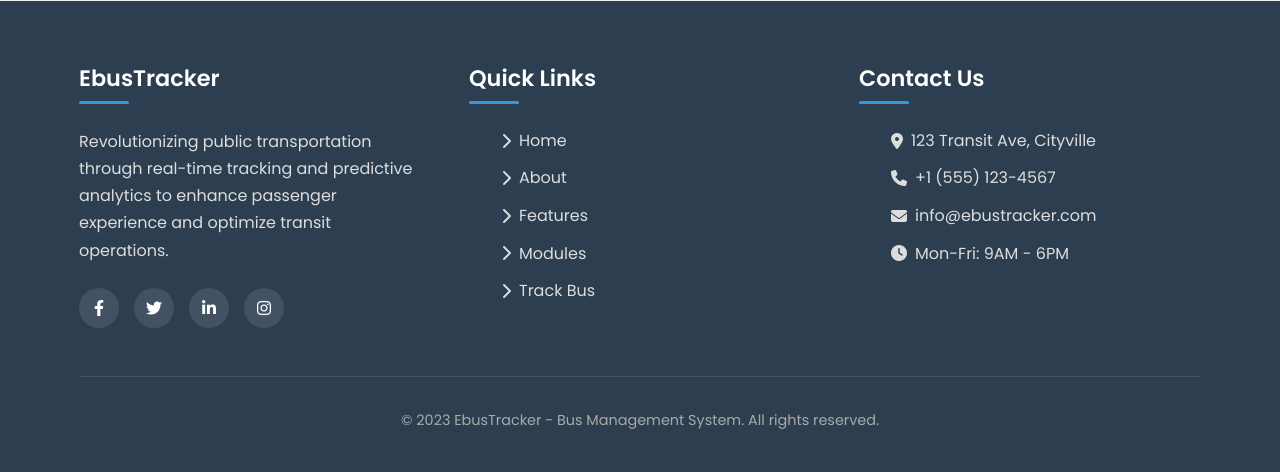
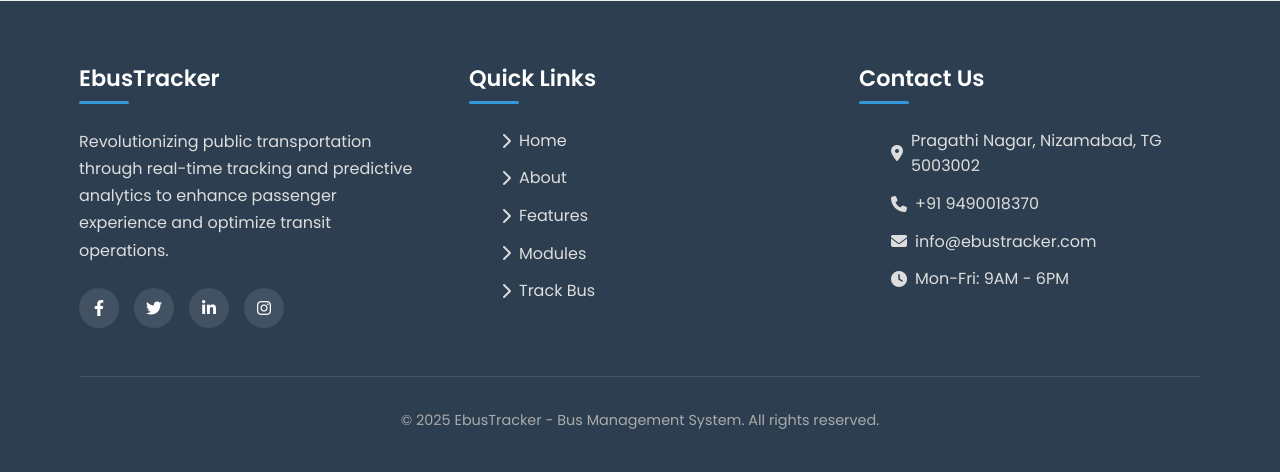
Before and after one commit to Abhiram-Dashewar/Project-4-Ebus-tracking-, a Flask app: page / in a window 1280 px wide. Shown: the part 5080-5552 px from the top of the page. Run offline with Flask 3, Linux system fonts and the light colour scheme; data comes from the database, SQL or seed files in the repository.

Commit message:
Update contact information and copyright year

```diff
--- a/templates/base.html
+++ b/templates/base.html
@@ -1350,15 +1350,15 @@
                     <div class="footer-column">
                         <h3>Contact Us</h3>
                         <ul>
-                            <li><a href="#"><i class="fas fa-map-marker-alt"></i> 123 Transit Ave, Cityville</a></li>
-                            <li><a href="#"><i class="fas fa-phone"></i> +1 (555) 123-4567</a></li>
+                            <li><a href="#"><i class="fas fa-map-marker-alt"></i> Pragathi Nagar, Nizamabad, TG 5003002</a></li>
+                            <li><a href="#"><i class="fas fa-phone"></i> +91 9490018370</a></li>
                             <li><a href="#"><i class="fas fa-envelope"></i> info@ebustracker.com</a></li>
                             <li><a href="#"><i class="fas fa-clock"></i> Mon-Fri: 9AM - 6PM</a></li>
                         </ul>
                     </div>
                 </div>
                 <div class="copyright">
-                    <p>&copy; 2023 EbusTracker - Bus Management System. All rights reserved.</p>
+                    <p>&copy; 2025 EbusTracker - Bus Management System. All rights reserved.</p>
                 </div>
             </div>
         </footer>
```
